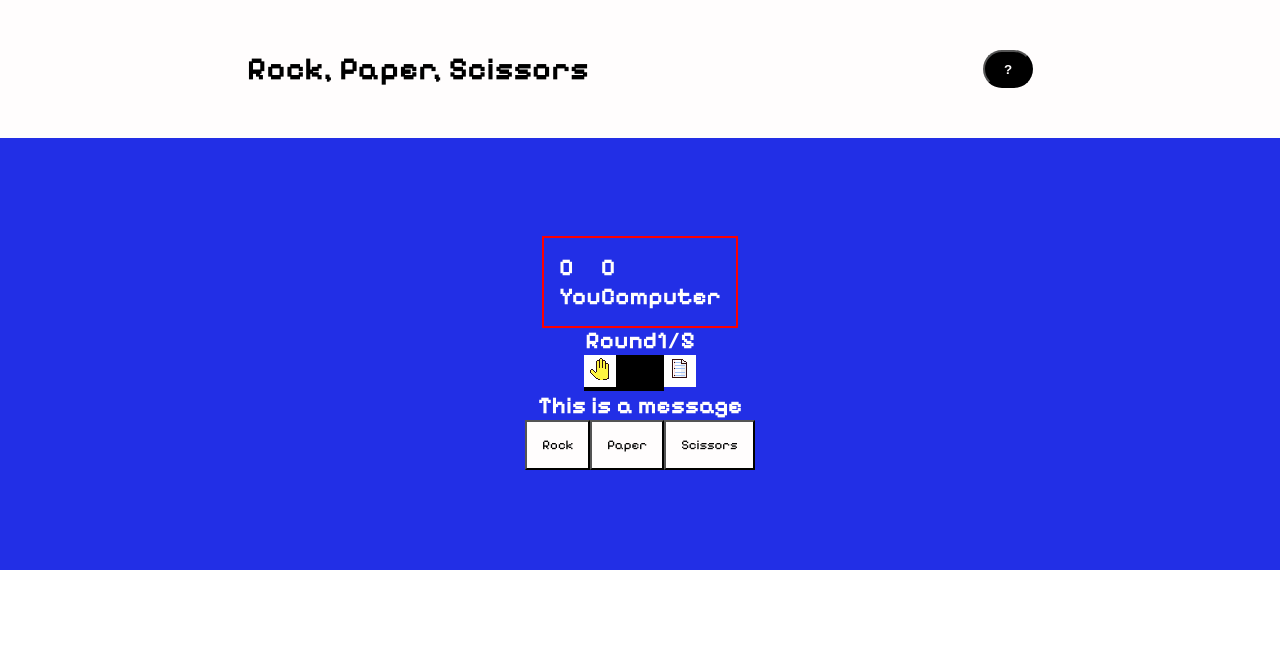
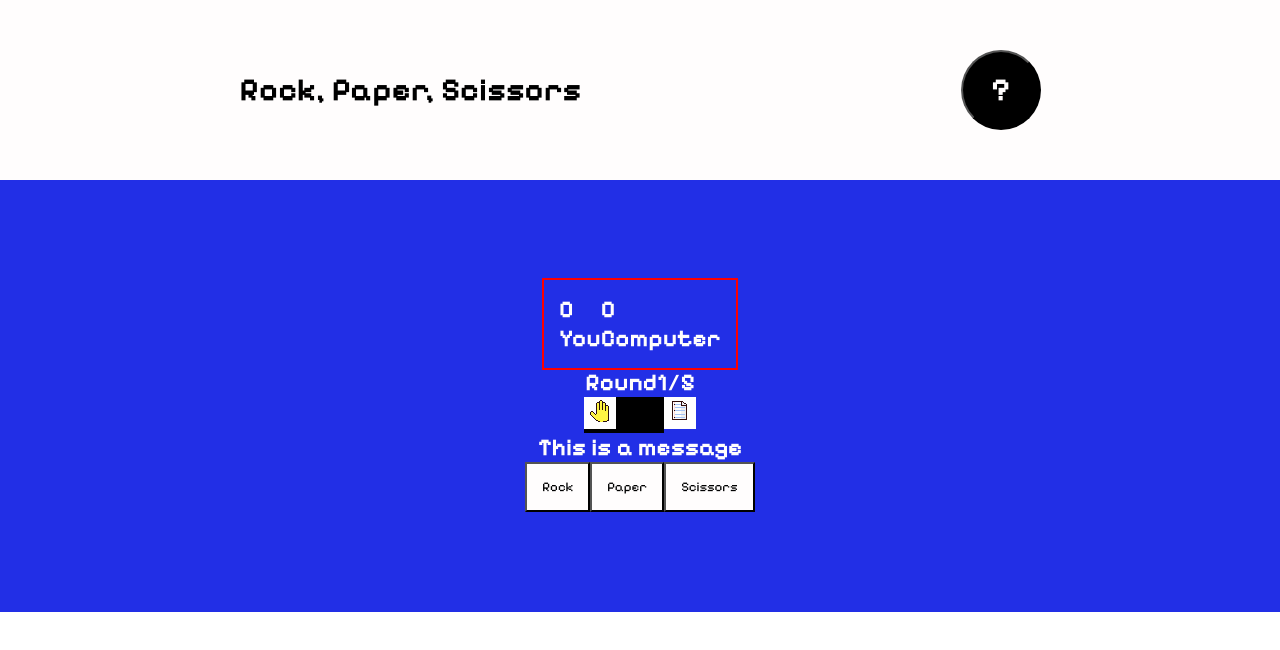
Before and after one commit to ks9927/rock-paper-scissors, a plain HTML site: page index.html in a window 1280 px wide. Drawn offline with Linux system fonts and the light colour scheme.

Commit message:
Finished styling header Made help button an actual rounded shape Changed font size/family with ? Changed font size of h1

```diff
--- a/style.css
+++ b/style.css
@@ -22,16 +22,22 @@ header {
     background-color: var(--white);
     display: flex;
     justify-content: space-around;
+    align-items: center;
     padding: 50px;
 }
 
+header h1 {
+    font-size: 2rem;
+}
 .help-button {
     background-color: var(--black);
     color: var(--white);
     font-weight: bold;
-    height: auto;
-    width: 50px;
-    border-radius: 50px;
+    height: 80px;
+    width: 80px;
+    border-radius: 50%;
+    font-family: var(--font-fam);
+    font-size: 2rem;
 }
 
 main {
```
